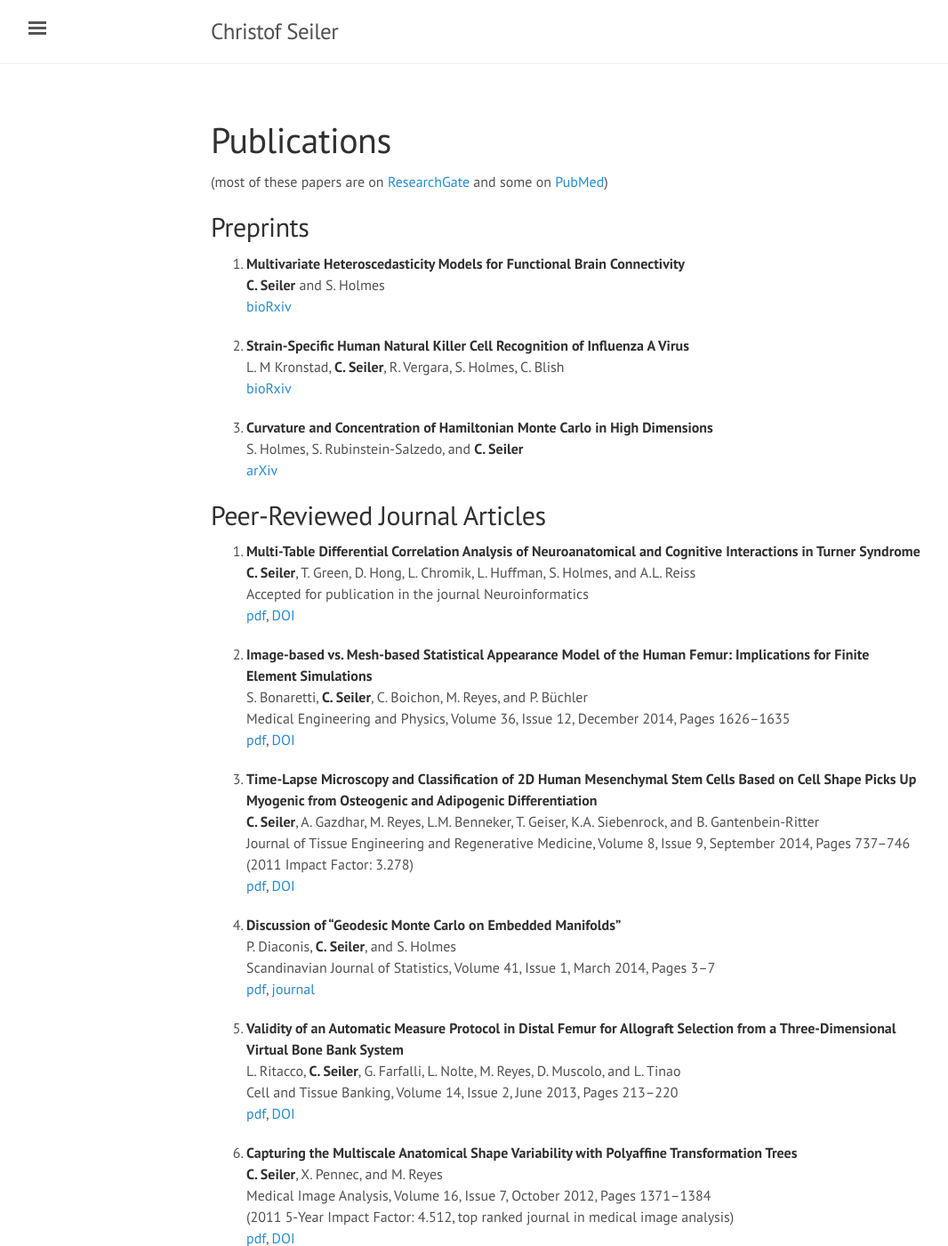
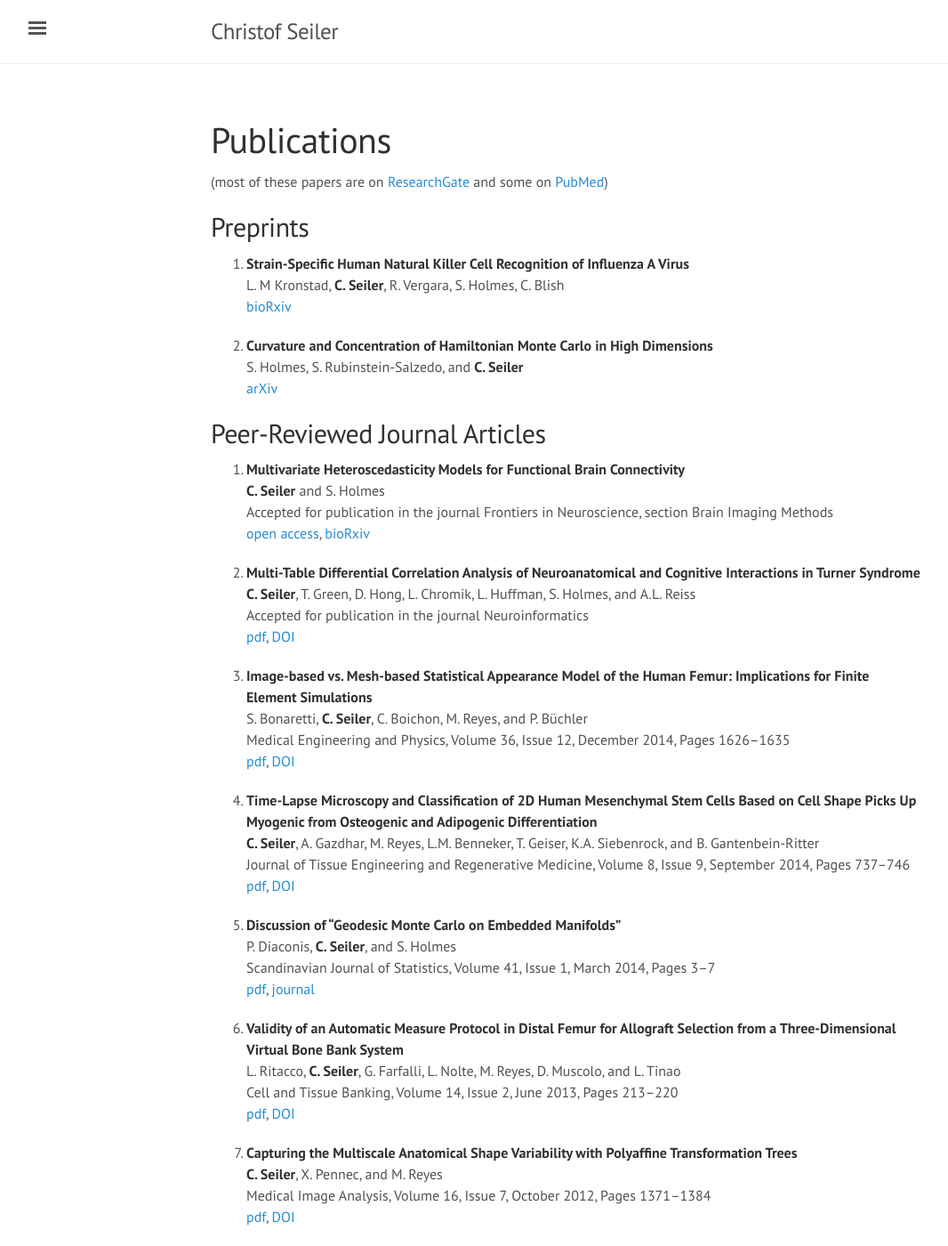
Before and after one commit to ChristofSeiler/ChristofSeiler.github.io, a Jekyll site: the page built from publications.md, in a window 1280 px wide and 1400 px high. Shown: the whole window at 89% size, without its empty margins (3-1069 px from the left). Built offline with Jekyll 4.4.1, drawn with Linux system fonts in a browser that asks for light colours; some of the changed text lies outside the part shown.

Commit message:
updated Frontiers publication

```diff
--- a/publications.md
+++ b/publications.md
@@ -7,53 +7,52 @@ title: Publications
 
 ## Preprints
 
-1. **Multivariate Heteroscedasticity Models for Functional Brain Connectivity** <br>
-**C. Seiler** and S. Holmes <br>
-[bioRxiv](https://doi.org/10.1101/154468)
-
-2. **Strain-Specific Human Natural Killer Cell Recognition of Influenza A Virus** <br>
+1. **Strain-Specific Human Natural Killer Cell Recognition of Influenza A Virus** <br>
 L. M Kronstad, **C. Seiler**, R. Vergara, S. Holmes, C. Blish <br>
 [bioRxiv](https://doi.org/10.1101/148528)
 
-3. **Curvature and Concentration of Hamiltonian Monte Carlo in High Dimensions** <br>
+2. **Curvature and Concentration of Hamiltonian Monte Carlo in High Dimensions** <br>
 S. Holmes, S. Rubinstein-Salzedo, and **C. Seiler** <br>
 [arXiv](http://arxiv.org/abs/1407.1114)
 
 ## Peer-Reviewed Journal Articles
 
-1. **Multi-Table Differential Correlation Analysis of Neuroanatomical and Cognitive Interactions in Turner Syndrome** <br>
+1. **Multivariate Heteroscedasticity Models for Functional Brain Connectivity** <br>
+**C. Seiler** and S. Holmes <br>
+Accepted for publication in the journal Frontiers in Neuroscience, section Brain Imaging Methods <br>
+[open access](https://www.frontiersin.org/articles/10.3389/fnins.2017.00696), [bioRxiv](https://doi.org/10.1101/154468)
+
+2. **Multi-Table Differential Correlation Analysis of Neuroanatomical and Cognitive Interactions in Turner Syndrome** <br>
 **C. Seiler**, T. Green, D. Hong, L. Chromik, L. Huffman, S. Holmes, and A.L. Reiss <br>
 Accepted for publication in the journal Neuroinformatics <br>
 [pdf](https://christofseiler.github.io/braincog/BrainCognitionArticle_Neuroinformatics.pdf), [DOI](http://dx.doi.org/10.1007/s12021-017-9351-z)
 
-2. **Image-based vs. Mesh-based Statistical Appearance Model of the Human Femur: Implications for Finite Element Simulations** <br>
+3. **Image-based vs. Mesh-based Statistical Appearance Model of the Human Femur: Implications for Finite Element Simulations** <br>
 S. Bonaretti, **C. Seiler**, C. Boichon, M. Reyes, and P. B&uuml;chler <br>
 Medical Engineering and Physics, Volume 36, Issue 12, December 2014, Pages 1626&ndash;1635 <br>
 [pdf](http://www.mauricioreyes.me/Publications/BonarettiMEP2014.pdf), [DOI](http://dx.doi.org/10.1016/j.medengphy.2014.09.006)
 
-3. **Time-Lapse Microscopy and Classification of 2D Human Mesenchymal Stem Cells Based on Cell Shape Picks Up Myogenic from Osteogenic and Adipogenic Differentiation** <br>
+4. **Time-Lapse Microscopy and Classification of 2D Human Mesenchymal Stem Cells Based on Cell Shape Picks Up Myogenic from Osteogenic and Adipogenic Differentiation** <br>
 **C. Seiler**, A. Gazdhar, M. Reyes, L.M. Benneker, T. Geiser, K.A. Siebenrock, and B. Gantenbein-Ritter <br>
 Journal of Tissue Engineering and Regenerative Medicine, Volume 8, Issue 9, September 2014, Pages 737&ndash;746 <br>
-(2011 Impact Factor: 3.278) <br>
 [pdf](https://pdfs.semanticscholar.org/a1f2/856b339318fd751d77a9cde70ffc07d9e863.pdf), [DOI](http://dx.doi.org/10.1002/term.1575)
 
-4. **Discussion of "Geodesic Monte Carlo on Embedded Manifolds"** <br>
+5. **Discussion of "Geodesic Monte Carlo on Embedded Manifolds"** <br>
 P. Diaconis, **C. Seiler**, and S. Holmes <br>
 Scandinavian Journal of Statistics, Volume 41, Issue 1, March 2014, Pages 3&ndash;7	<br>
 [pdf](http://arxiv.org/abs/1311.1129), [journal](http://onlinelibrary.wiley.com/doi/10.1111/sjos.12070/abstract)
 
-5. **Validity of an Automatic Measure Protocol in Distal Femur for Allograft Selection from a Three-Dimensional Virtual Bone Bank System** <br>
+6. **Validity of an Automatic Measure Protocol in Distal Femur for Allograft Selection from a Three-Dimensional Virtual Bone Bank System** <br>
 L. Ritacco, **C. Seiler**, G. Farfalli, L. Nolte, M. Reyes, D. Muscolo, and L. Tinao <br>
 Cell and Tissue Banking, Volume 14, Issue 2, June 2013, Pages 213&ndash;220 <br>
 [pdf](http://www-sop.inria.fr/asclepios/Publications/Christof.Seiler/RitaccoSeilerCTB2012.pdf), [DOI](http://dx.doi.org/10.1007/s10561-012-9307-3)
 
-6. **Capturing the Multiscale Anatomical Shape Variability with Polyaffine Transformation Trees** <br>
+7. **Capturing the Multiscale Anatomical Shape Variability with Polyaffine Transformation Trees** <br>
 **C. Seiler**, X. Pennec, and M. Reyes <br>
 Medical Image Analysis, Volume 16, Issue 7, October 2012, Pages 1371&ndash;1384 <br>
-(2011 5-Year Impact Factor: 4.512, top ranked journal in medical image analysis) <br>
 [pdf](http://www.inria.fr/sophia/asclepios/Publications/Christof.Seiler/SeilerPolyaffineTransformationTreesMedIA2012.pdf), [DOI](http://dx.doi.org/10.1016/j.media.2012.05.011)
 
-7. **Statistical Model Based Shape Prediction from a Combination of Direct Observations and Various Surrogates: Application to Orthopaedic Research** <br>
+8. **Statistical Model Based Shape Prediction from a Combination of Direct Observations and Various Surrogates: Application to Orthopaedic Research** <br>
 R. Blanc, **C. Seiler**, G. Sz&eacute;kely, L. Nolte, and M. Reyes <br>
 Medical Image Analysis, Volume 16, Issue 6, August 2012, Pages 1156&ndash;1166 <br>
 [pdf](http://www-sop.inria.fr/asclepios/Publications/Christof.Seiler/BlancSeilerMedIA2012.pdf), [DOI](http://dx.doi.org/10.1016/j.media.2012.04.004)
@@ -115,9 +114,9 @@ STATCOM Workshop, MICCAI, Nice, France, October 2012 <br>
 **C. Seiler**, X. Pennec, and M. Reyes <br>
 MICCAI, Toronto, Canada, LNCS, Volume 6892, Part II, September 2011, Pages 631&ndash;638 <br>
 Young Scientist Award <br>
-(top 5 out of the majority of 819 papers written by PhD students and postdocs) <br>
+(Top 5 out of the majority of 819 papers written by PhD students and postdocs) <br>
 Student Travel Award and Oral Podium Presentation <br>
-(acceptance rate: 34 of 819 papers = 4.2%)	<br>
+(Acceptance rate: 34 of 819 papers = 4.2%)	<br>
 [pdf](http://www.inria.fr/sophia/asclepios/Publications/Christof.Seiler/SeilerOBBTreeMultiscalePolyLogDemonsMICCAI2011.pdf), [DOI](http://dx.doi.org/10.1007/978-3-642-23629-7_77)
 
 9. **Mesh-based vs. Image-based Statistical Model of Appearance of the Human Femur: A Preliminary Comparison Study for the Creation of Finite Element Meshes** <br>
```
Also changed, not shown: projects.md (+3 -3 lines).
